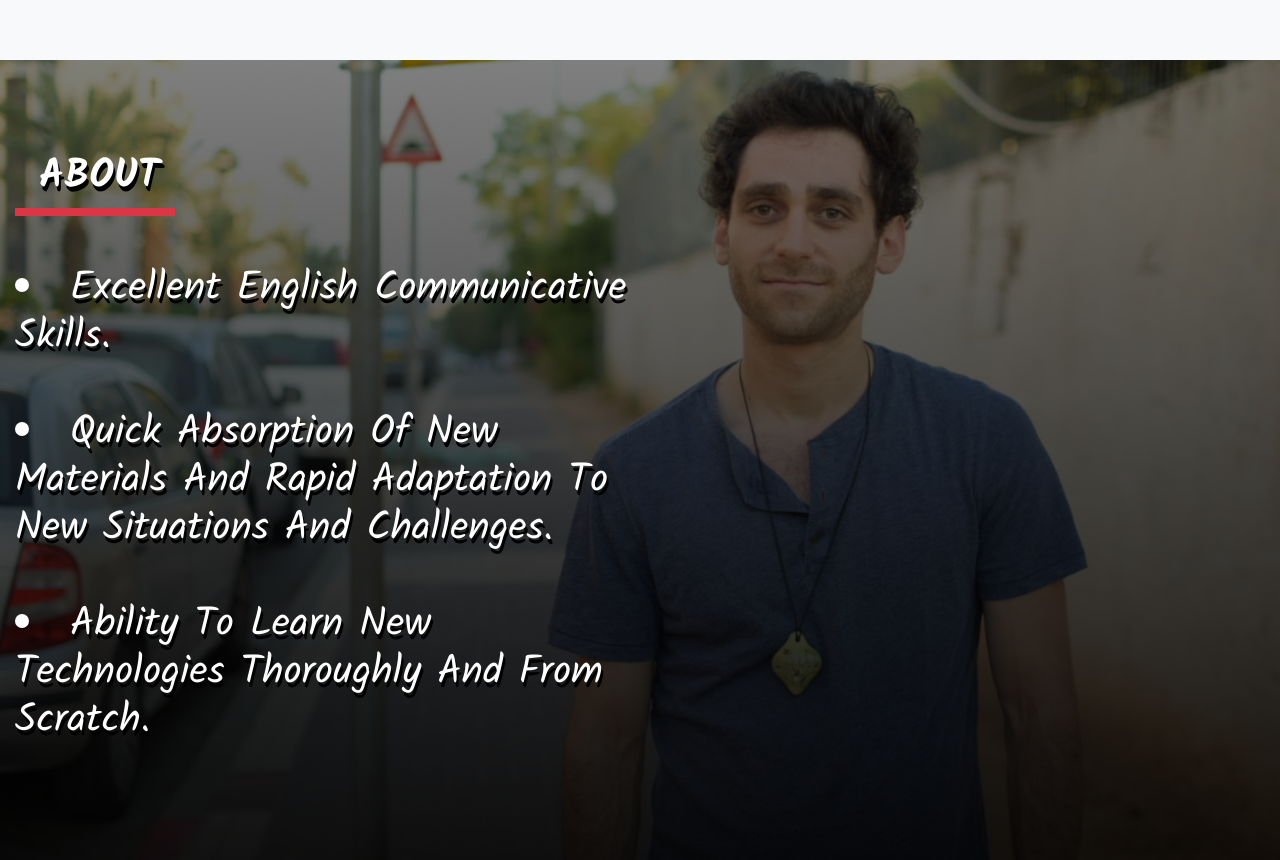
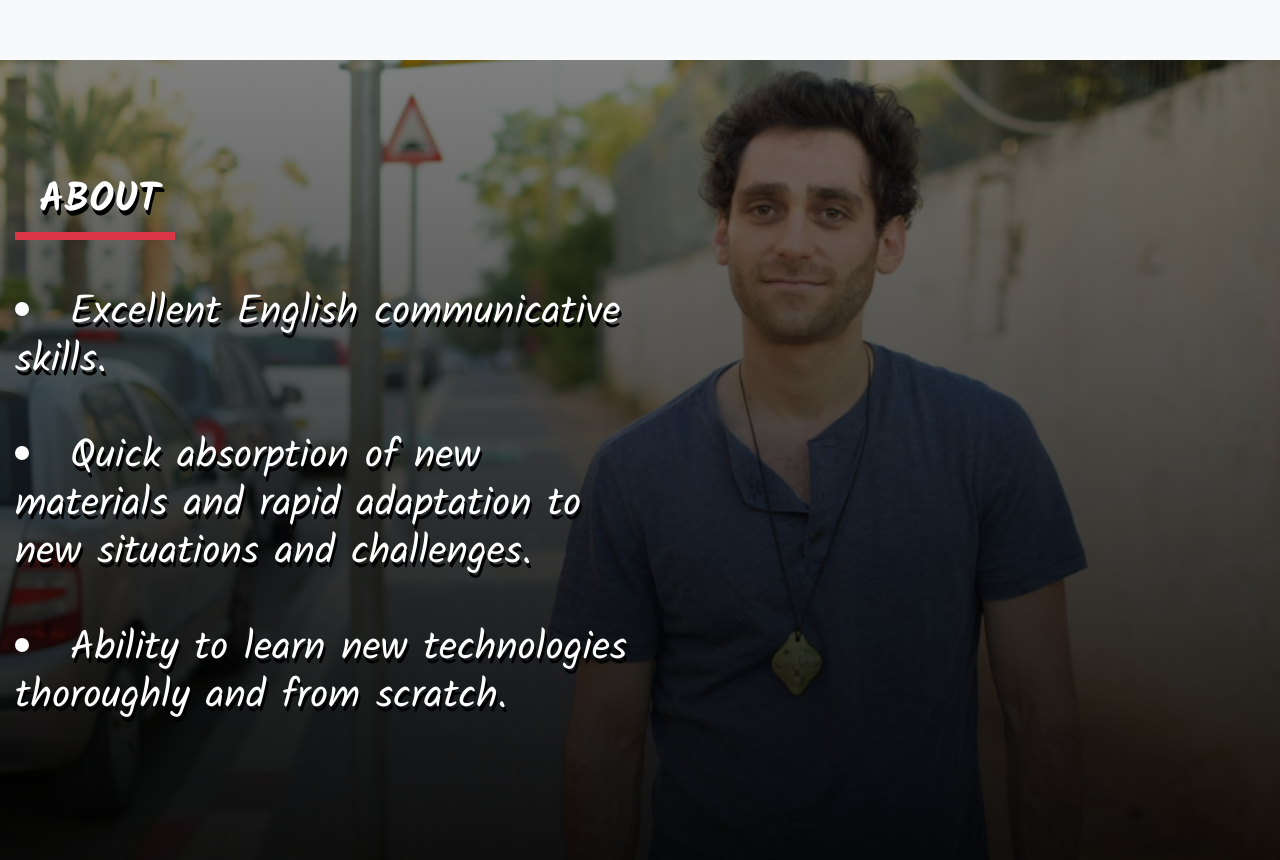
Before and after one commit to mirzviz/Zvi-Mirimsky, a React (Create React App) app: page / in a window 1280 px wide. Shown: the part 1540-2400 px from the top of the page. Built offline with nearby package versions, Linux system fonts and the light colour scheme.

Commit message:
commit without capitalize

```diff
--- a/src/About.js
+++ b/src/About.js
@@ -10,20 +10,20 @@ const About = ({ className }) => {
       <Container fluid>
         <div className="row bg-light align-items-center">
           <div className="col img height font1 lead d-flex align-items-center justify-content-flex-start">
-            <div className="w-50 text-white text-capitalize">
+            <div className="w-50 text-white">
               <div className="h1 text-uppercase mt-4 pl-4 font-weight-bold">
                 about
               </div>
               <div className="underline bg-danger"></div>
               <li className="h1 my-5">
-                excellent English communicative skills.
+                Excellent English communicative skills.
               </li>
               <li className="h1 my-5">
-                quick absorption of new materials and rapid adaptation to
+                Quick absorption of new materials and rapid adaptation to
                 new situations and challenges.
               </li>
               <li className="h1 my-5">
-                ability to learn new technologies thoroughly and from scratch.
+                Ability to learn new technologies thoroughly and from scratch.
               </li>
             </div>
           </div>
```
